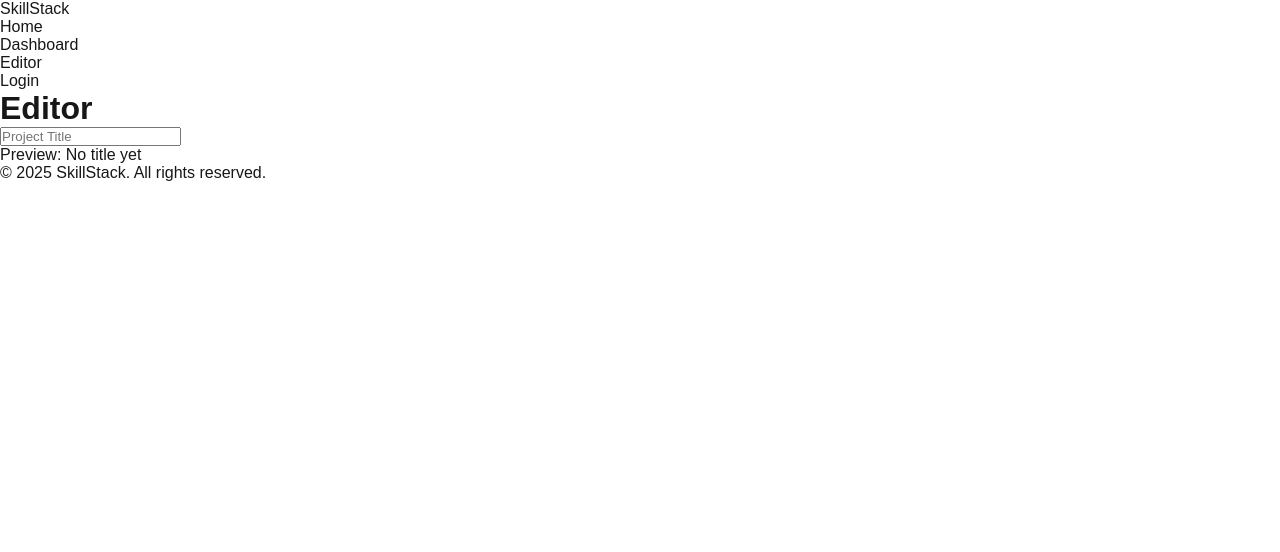
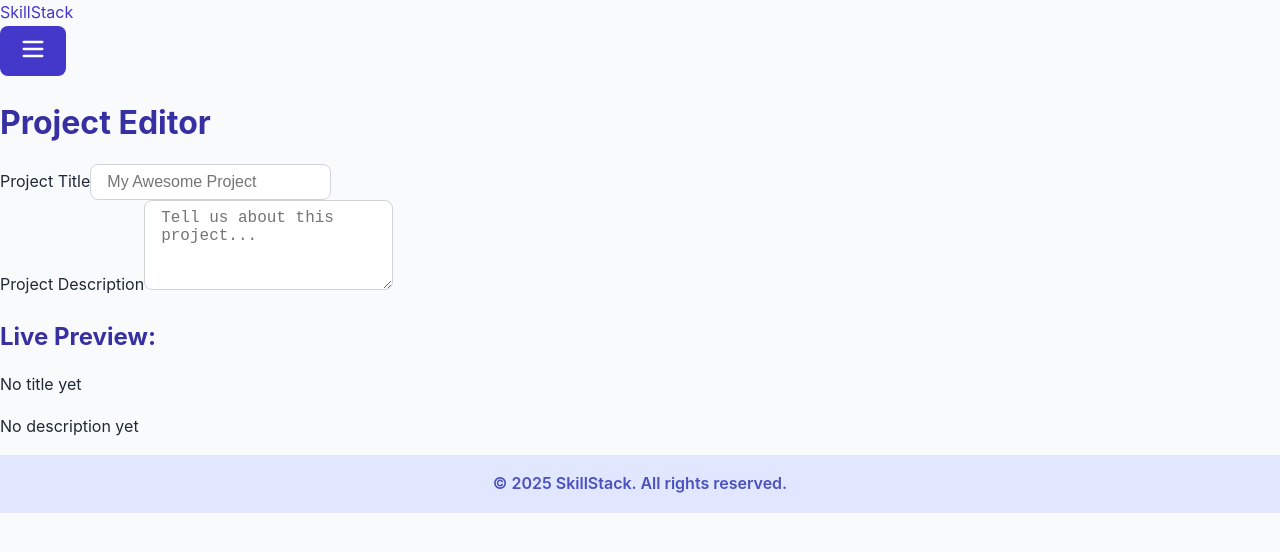
Before and after one commit to KayKay-H/SkillStack-Group-Project, a Next.js app: page /editor in a window 1280 px wide. Shown: the top 552 px of the page. Built offline with nearby package versions, Linux system fonts and the light colour scheme.

Commit message:
Updated Styling

```diff
--- a/app/editor/page.tsx
+++ b/app/editor/page.tsx
@@ -3,18 +3,39 @@ import { useState } from 'react';
 
 export default function EditorPage() {
   const [projectTitle, setProjectTitle] = useState('');
+  const [description, setDescription] = useState('');
 
   return (
-    <main className="p-6">
-      <h1 className="text-2xl font-bold mb-4">Editor</h1>
-      <input
-        type="text"
-        placeholder="Project Title"
-        className="border p-2"
-        value={projectTitle}
-        onChange={(e) => setProjectTitle(e.target.value)}
-      />
-      <p className="mt-4">Preview: {projectTitle || 'No title yet'}</p>
+    <main className="max-w-3xl mx-auto py-16 px-6">
+      <h1 className="text-3xl font-bold text-indigo-700 mb-6">Project Editor</h1>
+
+      <div className="mb-6">
+        <label className="block text-gray-700 font-medium mb-2">Project Title</label>
+        <input
+          type="text"
+          placeholder="My Awesome Project"
+          className="w-full border border-gray-300 rounded-lg px-4 py-2 shadow-sm focus:outline-none focus:ring-2 focus:ring-indigo-400"
+          value={projectTitle}
+          onChange={(e) => setProjectTitle(e.target.value)}
+        />
+      </div>
+
+      <div className="mb-6">
+        <label className="block text-gray-700 font-medium mb-2">Project Description</label>
+        <textarea
+          placeholder="Tell us about this project..."
+          className="w-full border border-gray-300 rounded-lg px-4 py-2 shadow-sm focus:outline-none focus:ring-2 focus:ring-indigo-400"
+          rows={4}
+          value={description}
+          onChange={(e) => setDescription(e.target.value)}
+        />
+      </div>
+
+      <div className="bg-gray-100 p-4 rounded-md">
+        <h2 className="text-lg font-semibold mb-2">Live Preview:</h2>
+        <p className="font-bold text-indigo-600">{projectTitle || 'No title yet'}</p>
+        <p className="text-gray-600">{description || 'No description yet'}</p>
+      </div>
     </main>
   );
 }
--- a/app/globals.css
+++ b/app/globals.css
@@ -1,42 +1,76 @@
-:root {
-  --background: #ffffff;
-  --foreground: #171717;
+/* Base styles for body and headings */
+body {
+  font-family: 'Inter', sans-serif;
+  background: #f9fafb; /* soft light gray */
+  color: #1f2937; /* dark gray for text */
+  margin: 0;
+  padding: 0;
+  line-height: 1.6;
 }
 
-@media (prefers-color-scheme: dark) {
-  :root {
-    --background: #0a0a0a;
-    --foreground: #ededed;
-  }
+/* Headings */
+h1, h2, h3, h4 {
+  color: #3730a3; /* Indigo-ish blue */
+  margin-bottom: 1rem;
+  font-weight: 700;
 }
 
-html,
-body {
-  max-width: 100vw;
-  overflow-x: hidden;
+/* Links */
+a {
+  color: #4338ca;
+  text-decoration: none;
+  transition: color 0.3s ease;
 }
 
-body {
-  color: var(--foreground);
-  background: var(--background);
-  font-family: Arial, Helvetica, sans-serif;
-  -webkit-font-smoothing: antialiased;
-  -moz-osx-font-smoothing: grayscale;
+a:hover {
+  color: #6d28d9;
 }
 
-* {
-  box-sizing: border-box;
-  padding: 0;
-  margin: 0;
+/* Buttons */
+button, .btn {
+  background-color: #4338ca;
+  color: white;
+  padding: 0.6rem 1.2rem;
+  border-radius: 0.5rem;
+  border: none;
+  cursor: pointer;
+  font-weight: 600;
+  transition: background-color 0.3s ease;
 }
 
-a {
-  color: inherit;
-  text-decoration: none;
+button:hover, .btn:hover {
+  background-color: #6d28d9;
 }
 
-@media (prefers-color-scheme: dark) {
-  html {
-    color-scheme: dark;
-  }
+/* Inputs */
+input, textarea {
+  border: 1px solid #d1d5db; /* Tailwind gray-300 */
+  border-radius: 0.5rem;
+  padding: 0.5rem 1rem;
+  font-size: 1rem;
+  outline: none;
+  transition: border-color 0.3s ease;
 }
+
+input:focus, textarea:focus {
+  border-color: #4338ca;
+  box-shadow: 0 0 0 3px rgba(67, 56, 202, 0.3);
+}
+
+/* Container */
+.container {
+  max-width: 1024px;
+  margin-left: auto;
+  margin-right: auto;
+  padding-left: 1rem;
+  padding-right: 1rem;
+}
+
+/* Footer */
+footer {
+  background-color: #e0e7ff;
+  color: #4c51bf;
+  text-align: center;
+  padding: 1rem 0;
+  font-weight: 600;
+}
--- a/components/Navbar.tsx
+++ b/components/Navbar.tsx
@@ -1,24 +1,37 @@
+'use client';
 import Link from 'next/link';
+import { useState } from 'react';
+import { Menu, X } from 'lucide-react';
 
 export default function Navbar() {
+  const [isOpen, setIsOpen] = useState(false);
+
+  const toggleMenu = () => setIsOpen(!isOpen);
+  const closeMenu = () => setIsOpen(false);
+
   return (
-    <nav className="bg-indigo-600 text-white px-4 py-3 flex justify-between items-center">
-      <div className="text-lg font-semibold">
-        <Link href="/">SkillStack</Link>
+    <nav className="bg-indigo-600 text-white px-4 py-3 shadow-sm sticky top-0 z-50">
+      <div className="flex justify-between items-center max-w-6xl mx-auto">
+        {/* Logo */}
+        <div className="text-xl font-bold">
+          <Link href="/" onClick={closeMenu}>SkillStack</Link>
+        </div>
+
+        {/* Hamburger Icon */}
+        <button onClick={toggleMenu} className="focus:outline-none">
+          {isOpen ? <X size={28} /> : <Menu size={28} />}
+        </button>
       </div>
 
-      {/* Desktop menu */}
-      <ul className="hidden md:flex gap-6">
-        <li><Link href="/"><span className="hover:text-gray-300">Home</span></Link></li>
-        <li><Link href="/dashboard"><span className="hover:text-gray-300">Dashboard</span></Link></li>
-        <li><Link href="/editor"><span className="hover:text-gray-300">Editor</span></Link></li>
-        <li><Link href="/login"><span className="hover:text-gray-300">Login</span></Link></li>
-      </ul>
-
-      {/* Mobile menu placeholder */}
-      <div className="md:hidden">
-        {/*add hamburger menu here */}
-      </div>
+      {/* Dropdown Menu */}
+      {isOpen && (
+        <div className="mt-4 bg-indigo-700 px-4 py-4 rounded-lg shadow-md flex flex-col gap-4 text-sm font-medium">
+          <li><Link href="/" onClick={closeMenu} className="hover:text-gray-300">Home</Link></li>
+          <li><Link href="/dashboard" onClick={closeMenu} className="hover:text-gray-300">Dashboard</Link></li>
+          <li><Link href="/editor" onClick={closeMenu} className="hover:text-gray-300">Editor</Link></li>
+          <li><Link href="/login" onClick={closeMenu} className="hover:text-gray-300">Login</Link></li>
+        </div>
+      )}
     </nav>
   );
 }
--- a/package.json
+++ b/package.json
@@ -10,6 +10,7 @@
   },
   "dependencies": {
     "autoprefixer": "^10.4.21",
+    "lucide-react": "^0.526.0",
     "next": "15.4.4",
     "postcss": "^8.5.6",
     "react": "19.1.0",
```
Also changed, not shown: app/dashboard/page.tsx (+8 -5 lines), app/login/page.tsx (+13 -5 lines), app/page.tsx (+18 -3 lines), 1 other file (tests, documents, lock files or other folders).
